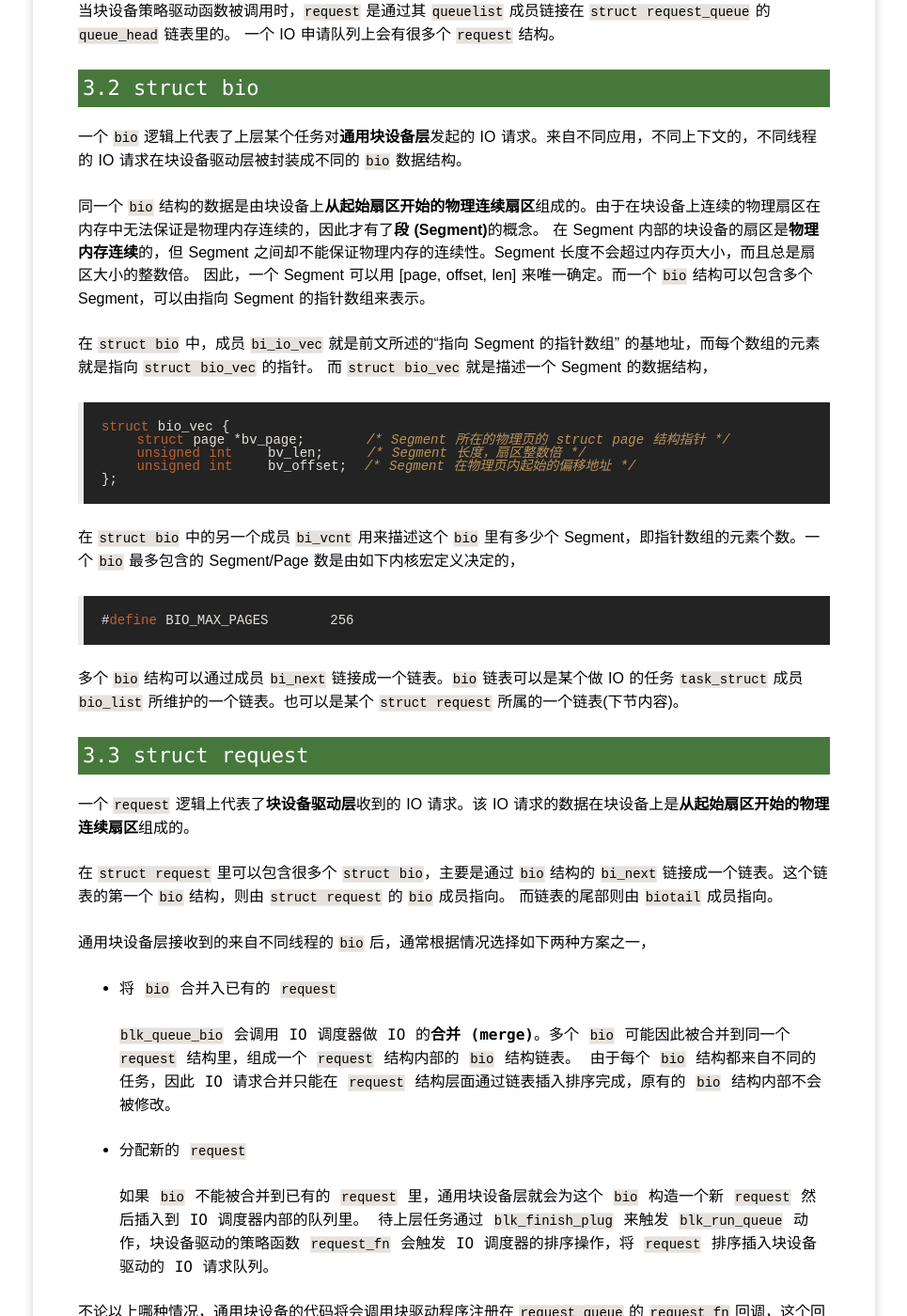
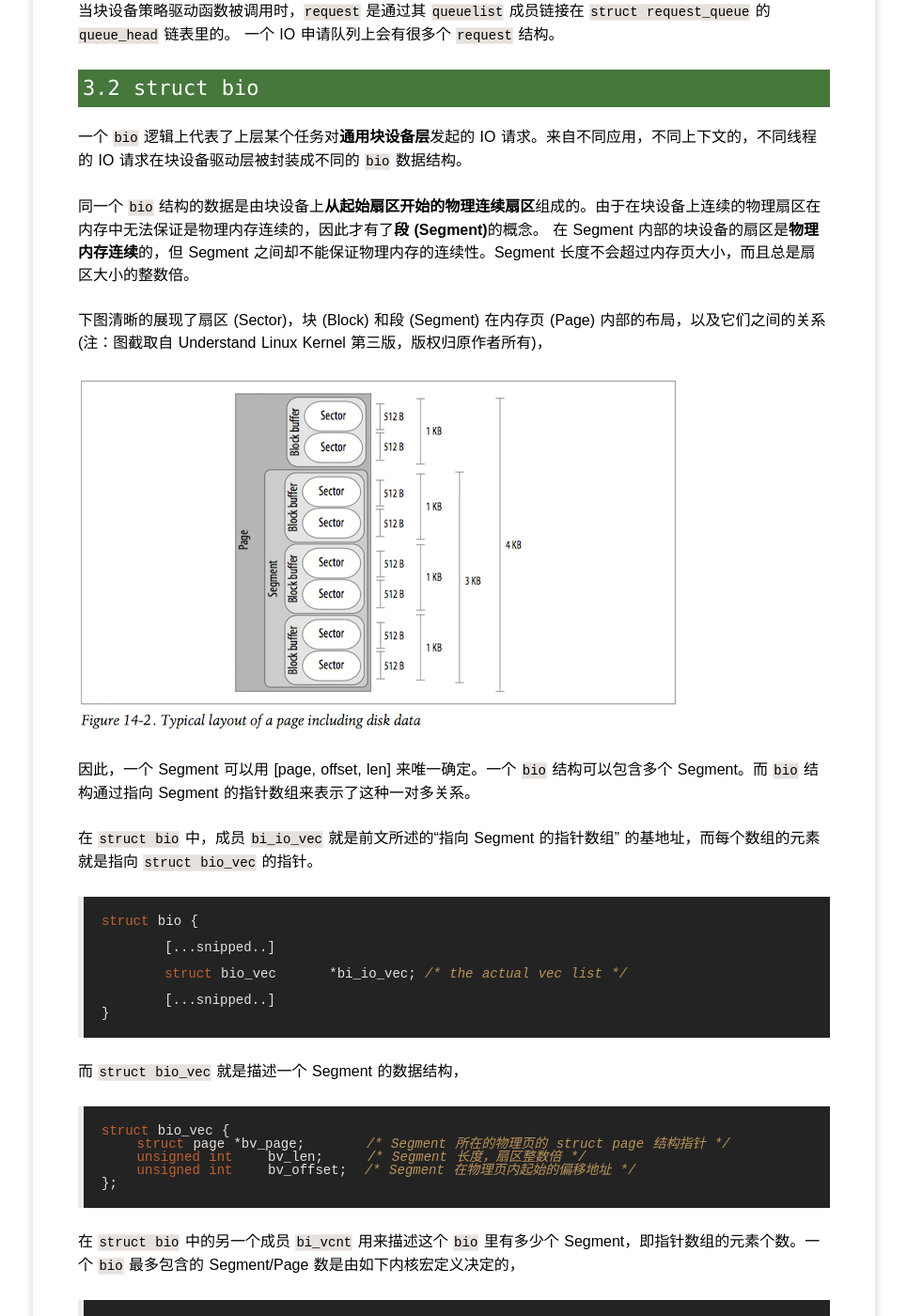
Before and after one commit to yangoliver/yangoliver.github.io, a Jekyll site: the page built from _posts/2016/2016-04-29-linux-block-driver-basic-1.md, in a window 1280 px wide and 1400 px high, scrolled down 6547 px. Shown: the whole window at 94% size, without its empty margins (157-1122 px from the left). Built offline with Jekyll 4.4.1, drawn with Linux system fonts in a browser that asks for light colours; comment, search, counter and statistics services are not loaded; some of the changed text lies outside the part shown.

Commit message:
update: description for segment and bio struct

```diff
--- a/_posts/2016/2016-04-29-linux-block-driver-basic-1.md
+++ b/_posts/2016/2016-04-29-linux-block-driver-basic-1.md
@@ -226,9 +226,25 @@ Linux 内核使用 `struct gendisk` 来抽象和表示一个磁盘。也就是
 
 同一个 `bio` 结构的数据是由块设备上**从起始扇区开始的物理连续扇区**组成的。由于在块设备上连续的物理扇区在内存中无法保证是物理内存连续的，因此才有了**段 (Segment)**的概念。
 在 Segment 内部的块设备的扇区是**物理内存连续**的，但 Segment 之间却不能保证物理内存的连续性。Segment 长度不会超过内存页大小，而且总是扇区大小的整数倍。
-因此，一个 Segment 可以用 [page, offset, len] 来唯一确定。而一个 `bio` 结构可以包含多个 Segment，可以由指向 Segment 的指针数组来表示。
+
+下图清晰的展现了扇区 (Sector)，块 (Block) 和段 (Segment) 在内存页 (Page) 内部的布局，以及它们之间的关系(注：图截取自 Understand Linux Kernel 第三版，版权归原作者所有)，
+
+![Segment block sector layout in a page](/media/images/2016/page_segment_block_sector.png)
+
+因此，一个 Segment 可以用 [page, offset, len] 来唯一确定。一个 `bio` 结构可以包含多个 Segment。而 `bio` 结构通过指向 Segment 的指针数组来表示了这种一对多关系。
 
 在 `struct bio` 中，成员 `bi_io_vec` 就是前文所述的“指向 Segment 的指针数组” 的基地址，而每个数组的元素就是指向 `struct bio_vec` 的指针。
+
+	struct bio {
+
+		[...snipped..]
+
+		struct bio_vec      *bi_io_vec; /* the actual vec list */
+
+		[...snipped..]
+	}
+
+
 而 `struct bio_vec` 就是描述一个 Segment 的数据结构，
 
 	struct bio_vec {
@@ -242,6 +258,10 @@ Linux 内核使用 `struct gendisk` 来抽象和表示一个磁盘。也就是
 	#define BIO_MAX_PAGES       256
 
 多个 `bio` 结构可以通过成员 `bi_next` 链接成一个链表。`bio` 链表可以是某个做 IO 的任务 `task_struct` 成员 `bio_list` 所维护的一个链表。也可以是某个 `struct request` 所属的一个链表(下节内容)。
+
+下图展现了 `bio` 结构通过 `bi_next` 链接组成的链表。其中的每个 `bio` 结构和 Segment/Page 存在一对多关系 (注：图截取自 Professional Linux Kernel Architecture，版权归原作者所有)，
+
+![bio list and page vectors](/media/images/2016/bio_page.png)
 
 ### 3.3 `struct request`
 
```
